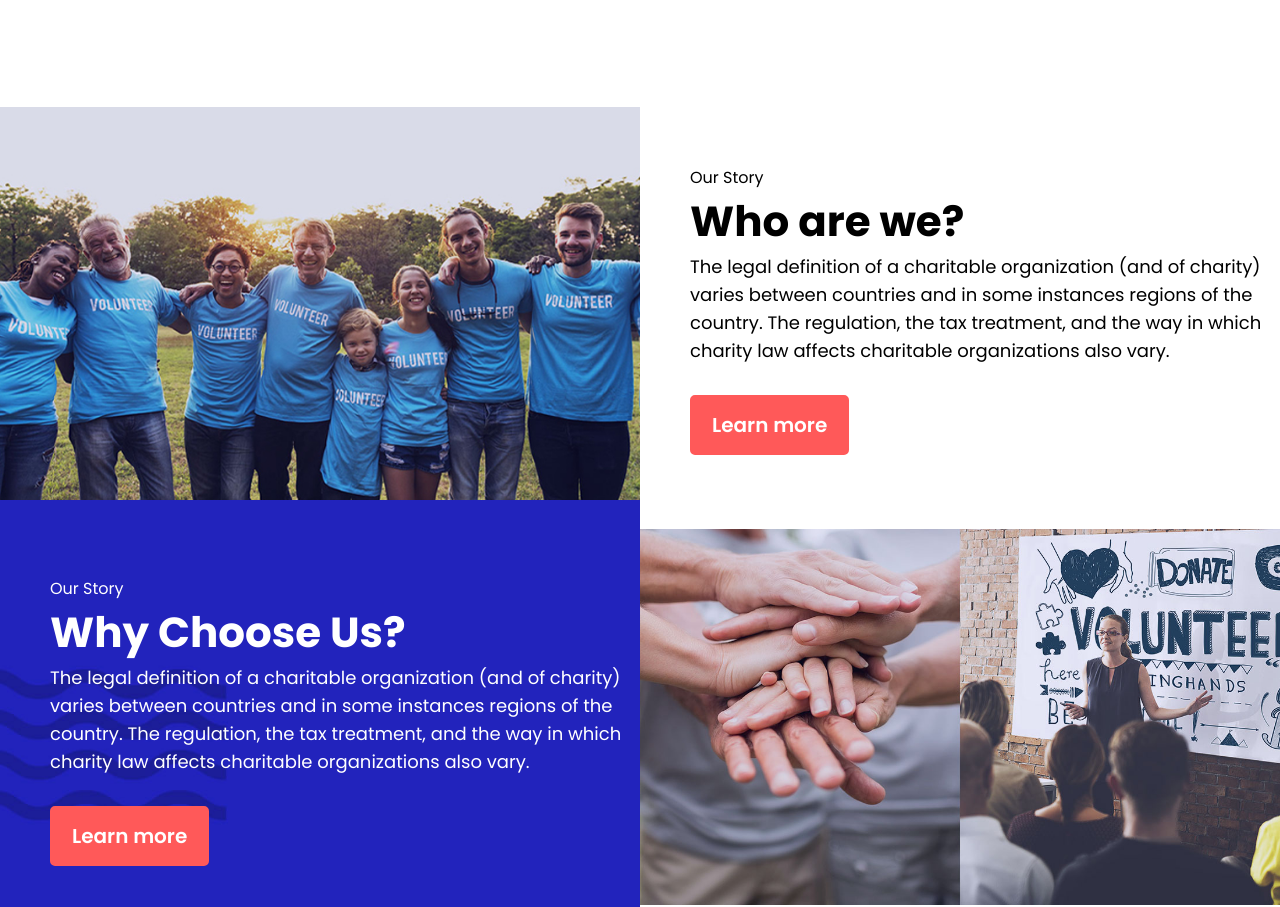
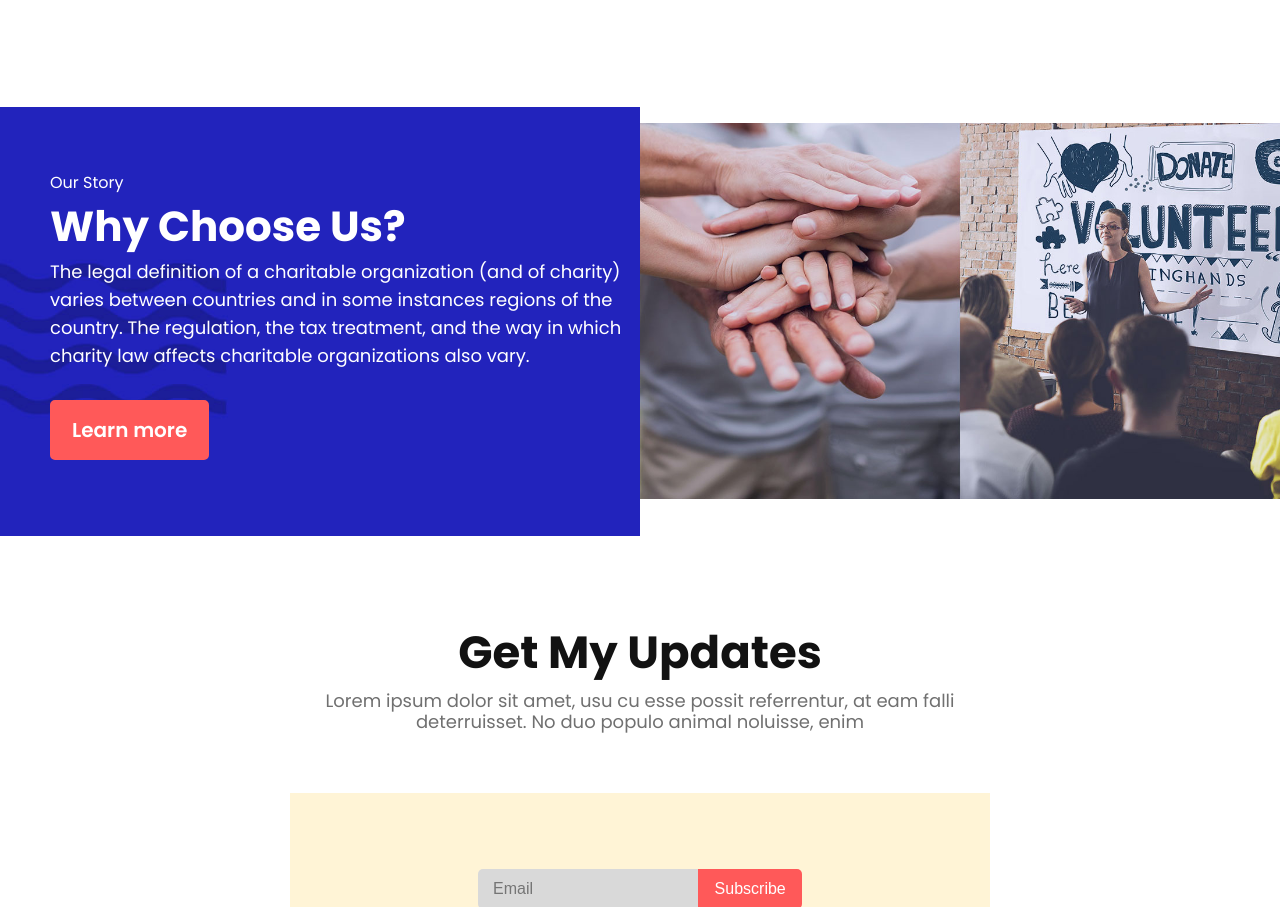
Before and after one commit to coderpbt/donate-bd, a plain HTML site: page index.html in a window 1280 px wide. Shown: the part 1751-2658 px from the top of the page. Drawn offline with Linux system fonts and the light colour scheme.

Commit message:
finalone

```diff
--- a/index.html
+++ b/index.html
@@ -105,20 +105,6 @@
           start our story area
    ========================================-->
   <section class="our-story-area">
-    <div class="our-story-main-flex">
-      <div class="our-story-left">
-        <img src="images/volunteer.jpg" alt="img">
-      </div>
-      <div class="our-story-right">
-        <span>Our Story</span>
-        <h3>Who are we?</h3>
-        <p>The legal definition of a charitable organization (and of charity) varies between countries and in some
-          instances regions of the country. The regulation, the tax treatment, and the way in which charity law affects
-          charitable organizations also vary.</p>
-        <a class="donate-btn" href="#">Learn more</a>
-      </div>
-    </div>
-
     <div class="our-story-main-flex our-story-main-flex22">
       <div class="our-story-right">
         <span>Our Story</span>
```
